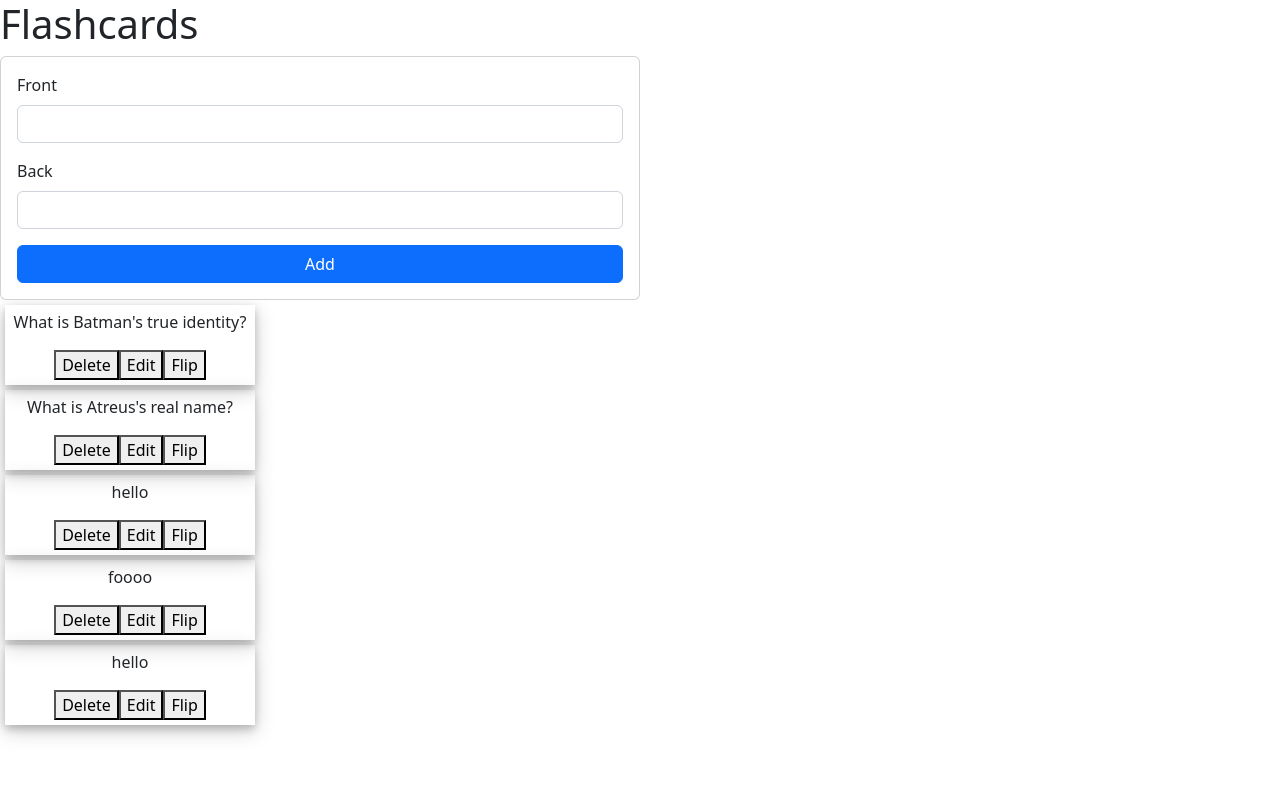
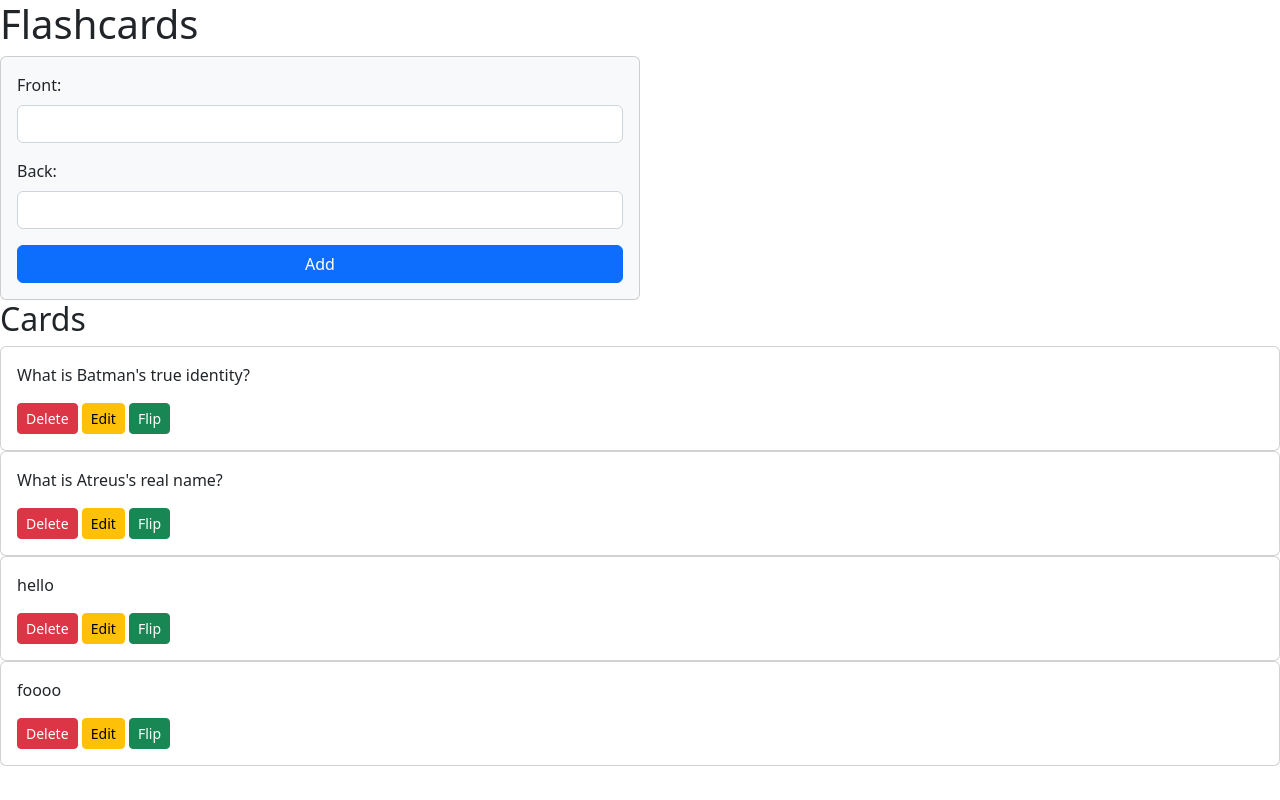
Before and after one commit to gdeep141/flashcards-final-project, a React (Create React App) app: page / in a window 1280 px wide. Built offline with nearby package versions, Linux system fonts and the light colour scheme; data requests are answered from the project's data file.

Commit message:
added bootstrap

```diff
--- a/db.json
+++ b/db.json
@@ -23,12 +23,6 @@
       "back": "bar",
       "side": "front",
       "id": 4
-    },
-    {
-      "front": "hello",
-      "back": "there",
-      "side": "front",
-      "id": 5
     }
   ]
 }
--- a/src/App.js
+++ b/src/App.js
@@ -93,6 +93,7 @@ const App = () => {
         back={back}
         handleBackChange={handleBackChange}
       />
+      <h2>Cards</h2>
       {cards.map((card) => (
         <Card
           key={card.id}
--- a/src/components/AddCardForm.js
+++ b/src/components/AddCardForm.js
@@ -8,13 +8,13 @@ const AddCardForm = ({
   back,
   handleBackChange,
 }) => (
-  <Form onSubmit={handleSubmit} className="w-50 p-3 card">
+  <Form onSubmit={handleSubmit} className="w-50 p-3 card bg-light">
     <Form.Group className="mb-3">
-      <Form.Label>Front</Form.Label>
+      <Form.Label>Front:</Form.Label>
       <Form.Control type="text" value={front} onChange={handleFrontChange} />
     </Form.Group>
     <Form.Group className="mb-3">
-      <Form.Label>Back</Form.Label>
+      <Form.Label>Back:</Form.Label>
       <Form.Control type="text" value={back} onChange={handleBackChange} />
     </Form.Group>
     <Button variant="primary" type="submit">
--- a/src/components/Card.js
+++ b/src/components/Card.js
@@ -1,3 +1,6 @@
+import Button from "react-bootstrap/Button";
+import ButtonGroup from "react-bootstrap/ButtonGroup";
+
 const Side = ({ card }) => {
   if (card.side === "front") {
     return <p>{card.front}</p>;
@@ -6,23 +9,31 @@ const Side = ({ card }) => {
 };
 
 const Card = ({ card, handleDelete, handleEdit, handleFlip }) => {
-  const style = {
-    // border: "1px solid black",
-    // borderRadius: "5px",
-    margin: "5px",
-    padding: "5px",
-    width: "250px",
-    boxShadow:
-      "0 4px 8px 0 rgba(0, 0, 0, 0.2), 0 6px 20px 0 rgba(0, 0, 0, 0.19)",
-    textAlign: "center",
-  };
+  // const style = {
+  //   // border: "1px solid black",
+  //   // borderRadius: "5px",
+  //   margin: "5px",
+  //   padding: "5px",
+  //   width: "250px",
+  //   boxShadow:
+  //     "0 4px 8px 0 rgba(0, 0, 0, 0.2), 0 6px 20px 0 rgba(0, 0, 0, 0.19)",
+  //   textAlign: "center",
+  // };
 
   return (
-    <div style={style}>
-      <Side card={card} />
-      <button onClick={handleDelete}>Delete</button>
-      <button onClick={handleEdit}>Edit</button>
-      <button onClick={handleFlip}>Flip</button>
+    <div className="card">
+      <div className="card-body">
+        <Side card={card} />
+        <Button variant="danger" size="sm" onClick={handleDelete}>
+          Delete
+        </Button>{" "}
+        <Button variant="warning" size="sm" onClick={handleEdit}>
+          Edit
+        </Button>{" "}
+        <Button variant="success" size="sm" onClick={handleFlip}>
+          Flip
+        </Button>
+      </div>
     </div>
   );
 };
```
